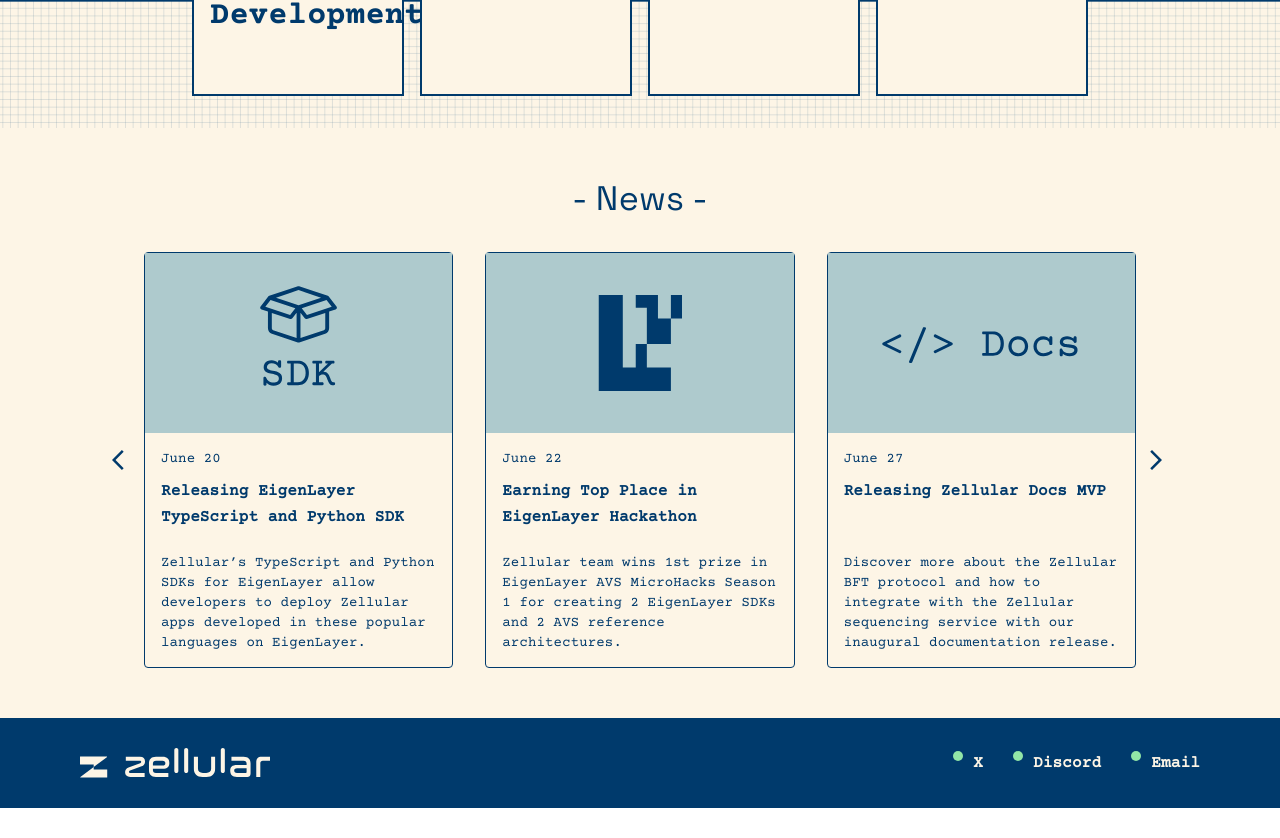
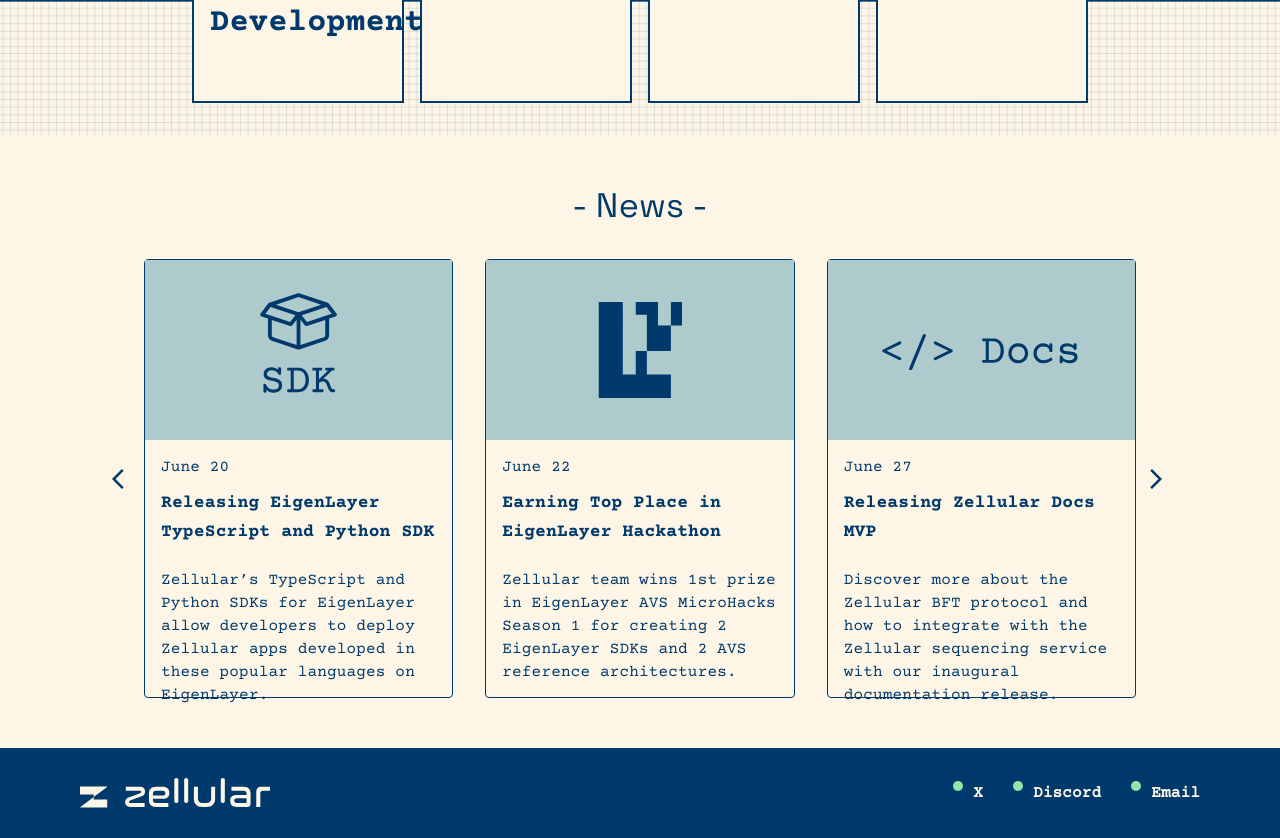
Before and after one commit to AzamHosseinian/Zellular-Ui, a React (Create React App) app: page / in a window 1280 px wide. Shown: the part 3011-3849 px from the top of the page. Before the commit the page ends 3819 px from the top, so only its background shows below. Built offline with nearby package versions, Linux system fonts and the light colour scheme.

Commit message:
update fontsize

```diff
--- a/src/components/Advantage.jsx
+++ b/src/components/Advantage.jsx
@@ -68,6 +68,7 @@ const Advantage = () => {
           marginBottom: 2,
           alignSelf: "flex-start",
           marginLeft: "5%",
+          fontSize: "40px",
         }}
       >
         - Advantages
--- a/src/components/NewsSection.jsx
+++ b/src/components/NewsSection.jsx
@@ -150,7 +150,8 @@ const Slider = () => {
                       variant="body2"
                       sx={{
                         color: "#003A6C",
-                        fontFamily: "Courier Prime, Courier, monospace",
+                        fontFamily: "Courier Prime",
+                        fontSize: "16px",
                         textAlign: "left",
                       }}
                     >
@@ -160,9 +161,8 @@ const Slider = () => {
                       variant="h6"
                       sx={{
                         color: "#003A6C",
-                        fontSize: "16px",
-                        fontFamily: "Courier Prime, Courier, monospace",
-                        fontWeight: "bold",
+                        fontSize: "18px",
+                        fontFamily: "Courier Prime Bold",
                         textAlign: "left",
                         height: "3em",
                         overflow: "hidden",
@@ -177,7 +177,8 @@ const Slider = () => {
                       variant="body2"
                       sx={{
                         color: "#003A6C",
-                        fontFamily: "Courier Prime, Courier, monospace",
+                        fontFamily: "Courier Prime",
+                        fontSize: "16px",
                         textAlign: "left",
                         marginTop: 2,
                         height: "7em",
```
